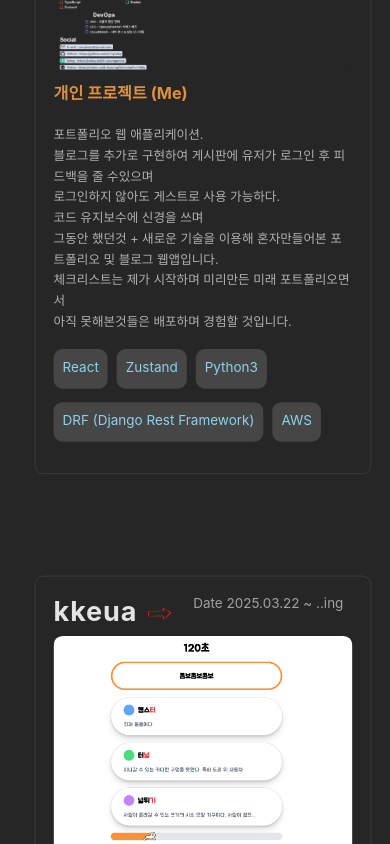
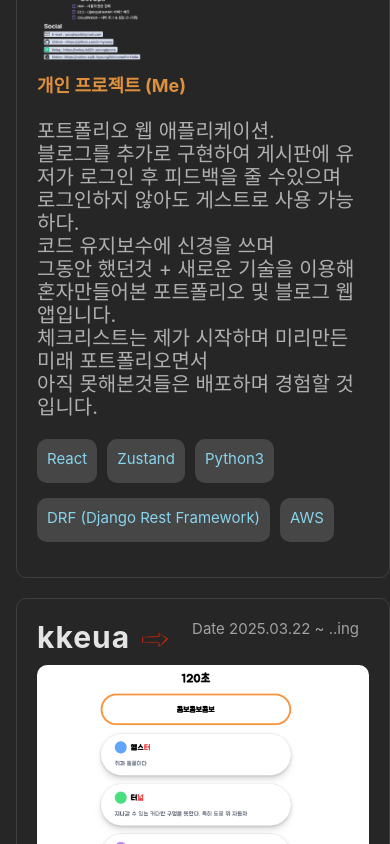
Before and after one commit to b-hyoung/Blog, a React (Create React App) app in the folder frontend/: page / in a window 390 px wide. Shown: the part 1320-2164 px from the top of the page. Built offline with nearby package versions, Linux system fonts and the light colour scheme; no server answers; a web font is replaced by a local one.

Commit message:
반응형 프로덕트 추가

```diff
--- a/frontend/src/MainPage/MainPage.css
+++ b/frontend/src/MainPage/MainPage.css
@@ -2,6 +2,7 @@
     padding-left: 1rem;
     display: flex;
     flex-wrap: wrap;
+    justify-content: center;
 }
 
 .project-section {
--- a/frontend/src/MainPage/MyProject/Project.css
+++ b/frontend/src/MainPage/MyProject/Project.css
@@ -7,7 +7,6 @@
     border-radius: 10px;
     box-sizing: border-box;
     position: relative; /* Added position relative here */
-    scale: 0.9;
 }
 
 .Project_Blog:hover {
@@ -64,11 +63,11 @@
 
 .Project_description {
     color: rgb(176, 176, 176);
-    font-size: 14px;
+    font-size: 20px;
     margin-top: 15px;
     line-height: 23px;
     margin-bottom: 20px;
-    width: max-content;
+    width: 100%;
 }
 
 .Project_List {
```
